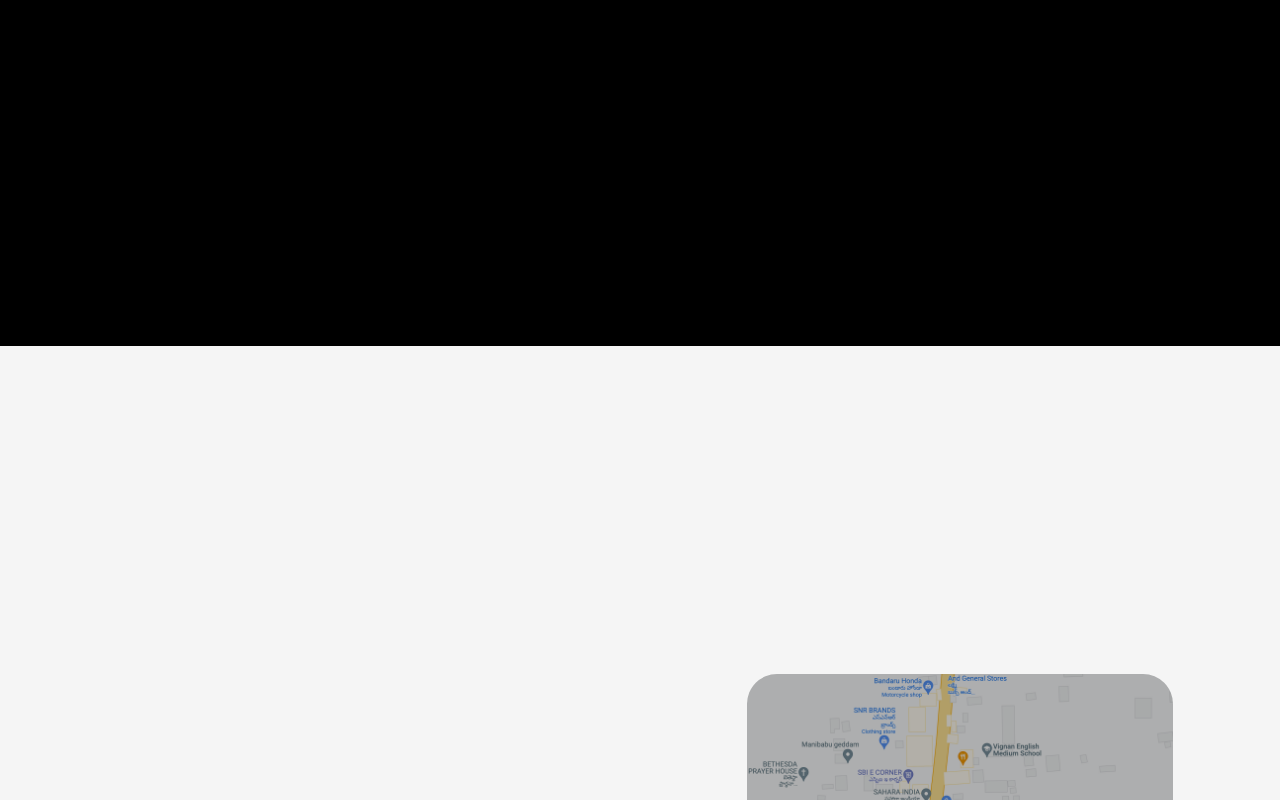
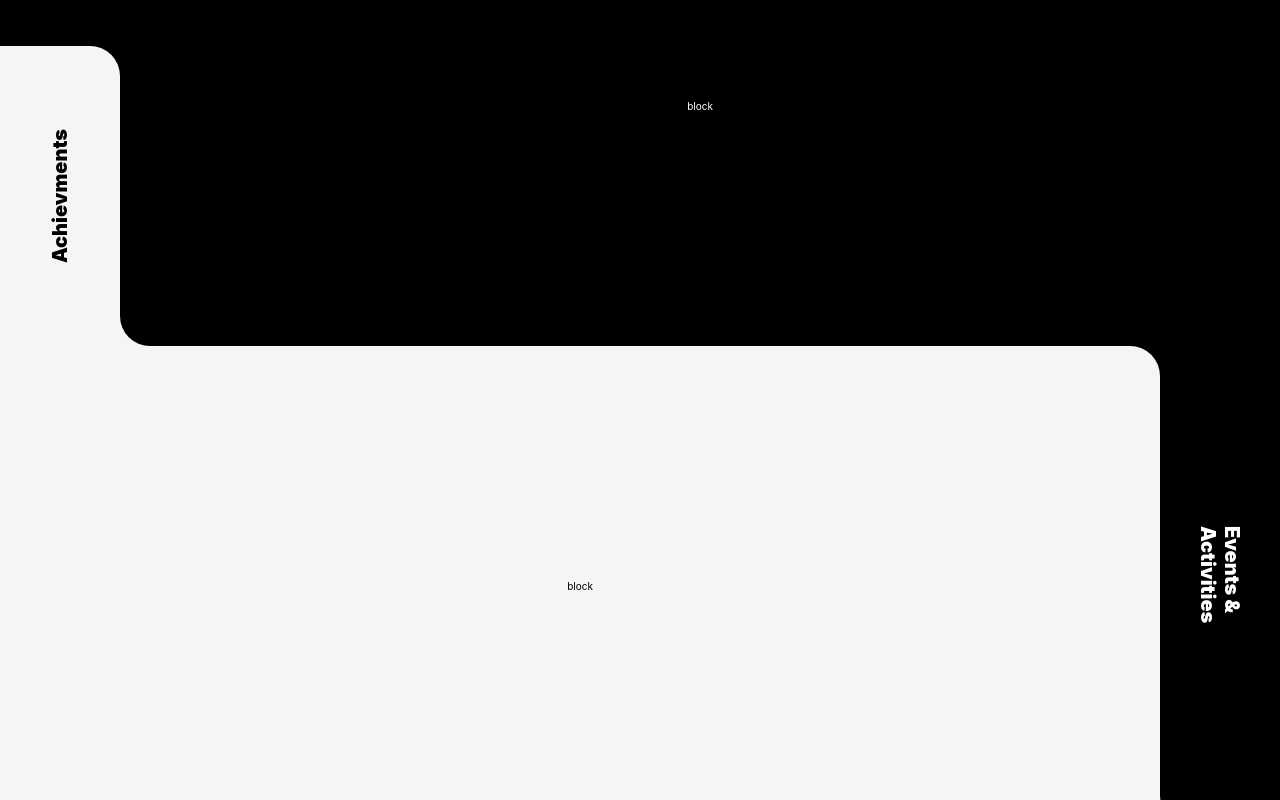
Before and after one commit to rajusirigineedi/svnglobalschools, a React (Create React App) app: page / in a window 1280 px wide. Shown: the part 1600-2400 px from the top of the page. Built offline with nearby package versions, Linux system fonts and the light colour scheme.

Commit message:
📝 Clean Home page

```diff
--- a/src/components/Footer/footer.module.css
+++ b/src/components/Footer/footer.module.css
@@ -80,6 +80,9 @@
   .iconSize {
     font-size: 24px;
   }
+}
+/*tabs*/
+@media only screen and (max-width: 574px) {
   .address-box {
     border-top-right-radius: 0;
   }
--- /dev/null
+++ b/src/components/HomePageBanners/AchievementBanner.jsx
@@ -0,0 +1,15 @@
+import React from "react";
+import classes from "./AchievementBanner.module.css";
+
+export const AchievementBanner = () => {
+  return (
+    <div className={classes["achievmentBanner"]}>
+      <div style={{ backgroundColor: "black", paddingTop: "18rem" }}>
+        <div className={classes["achievmentBanner-name"]}>
+          <h1>Achievments</h1>
+        </div>
+      </div>
+      <div className={classes["achievmentBanner-gallery"]}>block</div>
+    </div>
+  );
+};
--- /dev/null
+++ b/src/components/HomePageBanners/AchievementBanner.module.css
@@ -0,0 +1,31 @@
+.achievmentBanner {
+  color: white;
+  height: 100%;
+  display: flex;
+  background-color: whitesmoke;
+  /* border-bottom: 2rem solid blue; */
+}
+
+.achievmentBanner-gallery {
+  background-color: black;
+  display: grid;
+  place-items: center;
+  flex: 1;
+  border-bottom-left-radius: 3rem;
+}
+
+.achievmentBanner-name {
+  display: flex;
+  justify-content: center;
+  border-top-right-radius: 3rem;
+  align-items: center;
+  background-color: whitesmoke;
+  height: 100%;
+  width: 12rem;
+}
+
+.achievmentBanner-name > h1 {
+  color: black;
+  transform: rotate(270deg);
+  font-weight: 900;
+}
--- /dev/null
+++ b/src/components/HomePageBanners/EventsBanner.jsx
@@ -0,0 +1,15 @@
+import React from "react";
+import classes from "./EventsBanner.module.css";
+
+export const EventsBanner = () => {
+  return (
+    <div className={classes["eventsBanner"]}>
+      <div className={classes["eventsBanner-gallery"]}>block</div>
+      <div style={{ backgroundColor: "whitesmoke", paddingBottom: "0rem" }}>
+        <div className={classes["eventsBanner-name"]}>
+          <h1>Events & Activities</h1>
+        </div>
+      </div>
+    </div>
+  );
+};
--- /dev/null
+++ b/src/components/HomePageBanners/EventsBanner.module.css
@@ -0,0 +1,33 @@
+.eventsBanner {
+  color: black;
+  height: 100%;
+  display: flex;
+  background-color: black;
+}
+
+.eventsBanner-gallery {
+  background-color: whitesmoke;
+  display: grid;
+  place-items: center;
+  border-top-right-radius: 3rem;
+  flex: 1;
+
+  /* border-top: 2rem solid blue; */
+}
+
+.eventsBanner-name {
+  display: flex;
+  width: 12rem;
+  justify-content: center;
+  align-items: center;
+  background-color: black;
+  border-bottom-left-radius: 3rem;
+
+  height: 100%;
+}
+
+.eventsBanner-name > h1 {
+  color: white;
+  transform: rotate(90deg);
+  font-weight: 900;
+}
--- a/src/pages/Home.jsx
+++ b/src/pages/Home.jsx
@@ -1,6 +1,8 @@
 import { Button, Col, Row, Space, Typography } from "antd";
 import LandingCarousel from "../components/Home/LandingCarousel/LandingCarousel";
 import PlayfulBanner from "../components/Home/LandingCarousel/PlayfulBanner";
+import { AchievementBanner } from "../components/HomePageBanners/AchievementBanner";
+import { EventsBanner } from "../components/HomePageBanners/EventsBanner";
 import classes from "../styles/home.module.css";
 
 const { Title } = Typography;
@@ -13,11 +15,11 @@ export const Home = () => {
       <section className={classes["caurosel-container"]}>
         <Row style={{ height: "100%" }}>
           <Col
-            xs={24}
-            sm={24}
-            md={16}
-            lg={16}
-            xl={16}
+            xs={{ span: 24, order: 2 }}
+            sm={{ span: 24, order: 2 }}
+            lg={{ span: 16, order: 1 }}
+            md={{ span: 16, order: 1 }}
+            xl={{ span: 16, order: 1 }}
             className={classes["important-news"]}
           >
             <Space
@@ -40,11 +42,11 @@ export const Home = () => {
             </Space>
           </Col>
           <Col
-            xs={24}
-            sm={24}
-            md={8}
-            lg={8}
-            xl={8}
+            xs={{ span: 24, order: 1 }}
+            sm={{ span: 24, order: 1 }}
+            lg={{ span: 8, order: 2 }}
+            md={{ span: 8, order: 2 }}
+            xl={{ span: 8, order: 2 }}
             className={classes["application-notifications"]}
           >
             <Space direction="vertical">
@@ -60,7 +62,12 @@ export const Home = () => {
           </Col>
         </Row>
       </section>
-      <div style={{ height: "60vh", backgroundColor: "black" }}></div>
+      <div style={{ height: "60vh", backgroundColor: "black" }}>
+        <AchievementBanner />
+      </div>
+      <div style={{ height: "60vh", backgroundColor: "black" }}>
+        <EventsBanner />
+      </div>
       <div style={{ height: "60vh", backgroundColor: "whitesmoke" }}></div>
 
       {/* <PlayfulBanner /> */}
```
